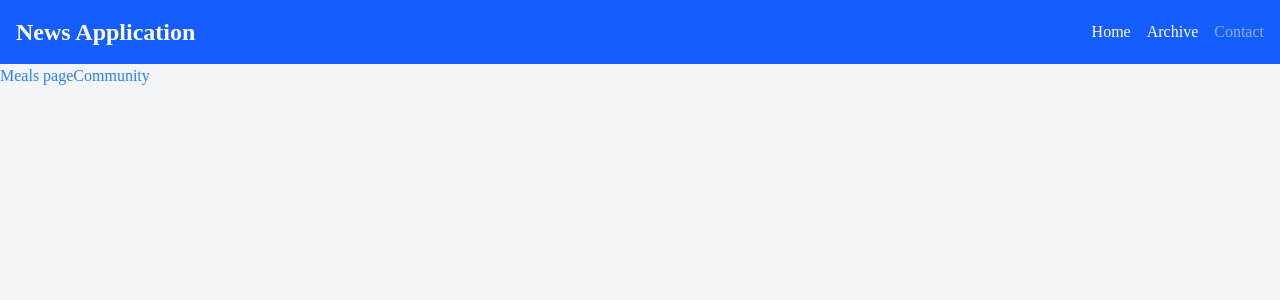
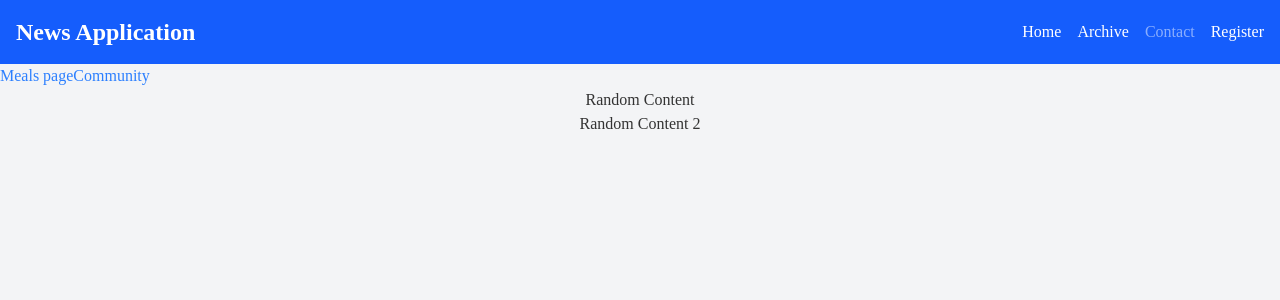
Before and after one commit to shivam272/next-latest, a Next.js app: page / in a window 1280 px wide. Shown: the top 300 px of the page. Built offline with nearby package versions, Linux system fonts and the light colour scheme.

Commit message:
fix: cleanup

```diff
--- /dev/null
+++ b/global.d.ts
@@ -0,0 +1 @@
+declare module "*.css";
--- a/src/Components/Header.tsx
+++ b/src/Components/Header.tsx
@@ -21,6 +21,11 @@ const Header: React.FC = () => {
               Contact
             </Link>
           </li>
+          <li>
+            <Link href="/register" className="text-white hover:underline">
+              Register
+            </Link>
+          </li>
         </ul>
       </nav>
     </header>
--- a/src/app/error.tsx
+++ b/src/app/error.tsx
@@ -1,5 +1,4 @@
 "use client"; // Error boundaries must be Client Components
-
 import { useEffect } from "react";
 
 type ErrorCompProps = {
--- a/src/app/layout.tsx
+++ b/src/app/layout.tsx
@@ -1,6 +1,6 @@
 import type { Metadata } from "next";
 import "./globals.css";
-import { Header } from "@/Components";
+import { Header } from "@/components";
 
 export const metadata: Metadata = {
   title: "Next Js Application",
--- a/src/app/meals/page.tsx
+++ b/src/app/meals/page.tsx
@@ -1,6 +1,6 @@
 import Link from "next/link";
 import React, { Suspense } from "react";
-import MealsList from "@/Components/MealsList";
+import MealsList from "@/components/MealsList";
 import { fetchMeals } from "@/utils/database";
 import { Meal } from "@/types";
 
--- a/src/app/news/archive/@archive/[[...year]]/page.tsx
+++ b/src/app/news/archive/@archive/[[...year]]/page.tsx
@@ -1,5 +1,5 @@
 import { getNewsByYear, getYearsArr } from "@/utils/actions";
-import { NewsList } from "@/Components";
+import { NewsList } from "@/components";
 import { NEWS_DATA } from "@/constants/data";
 import Link from "next/link";
 import { JSX } from "react";
--- a/src/app/news/archive/@latest/default.tsx
+++ b/src/app/news/archive/@latest/default.tsx
@@ -1,4 +1,4 @@
-import { NewsList } from "@/Components";
+import { NewsList } from "@/components";
 import { getNewsByYear } from "@/utils/actions";
 import { NEWS_DATA } from "@/constants/data";
 
--- a/src/app/news/page.tsx
+++ b/src/app/news/page.tsx
@@ -1,5 +1,5 @@
 import { NEWS_DATA } from "@/constants/data";
-import { NewsList } from "@/Components";
+import { NewsList } from "@/components";
 
 const NewsPage: React.FC = () => {
   return (
--- a/src/app/page.tsx
+++ b/src/app/page.tsx
@@ -1,14 +1,18 @@
-import Link from "next/link";
+import NextLink from "next/link";
 
-const App: React.FC = () => {
+const App = () => {
   return (
     <div>
-      <Link href="/meals" className="text-blue-500 hover:underline">
+      <NextLink href="/meals" className="text-blue-500 hover:underline">
         Meals page
-      </Link>
-      <Link href="/community" className="text-blue-500 hover:underline">
+      </NextLink>
+      <NextLink href="/community" className="text-blue-500 hover:underline">
         Community
-      </Link>
+      </NextLink>
+      <div className="flex flex-col items-center justify-center">
+        <span>Random Content </span>
+        <span>Random Content 2 </span>
+      </div>
     </div>
   );
 };
--- /dev/null
+++ b/src/app/register/page.tsx
@@ -0,0 +1,5 @@
+const RegisterPage = () => {
+  return <div>Register Page</div>;
+};
+
+export default RegisterPage;
```
